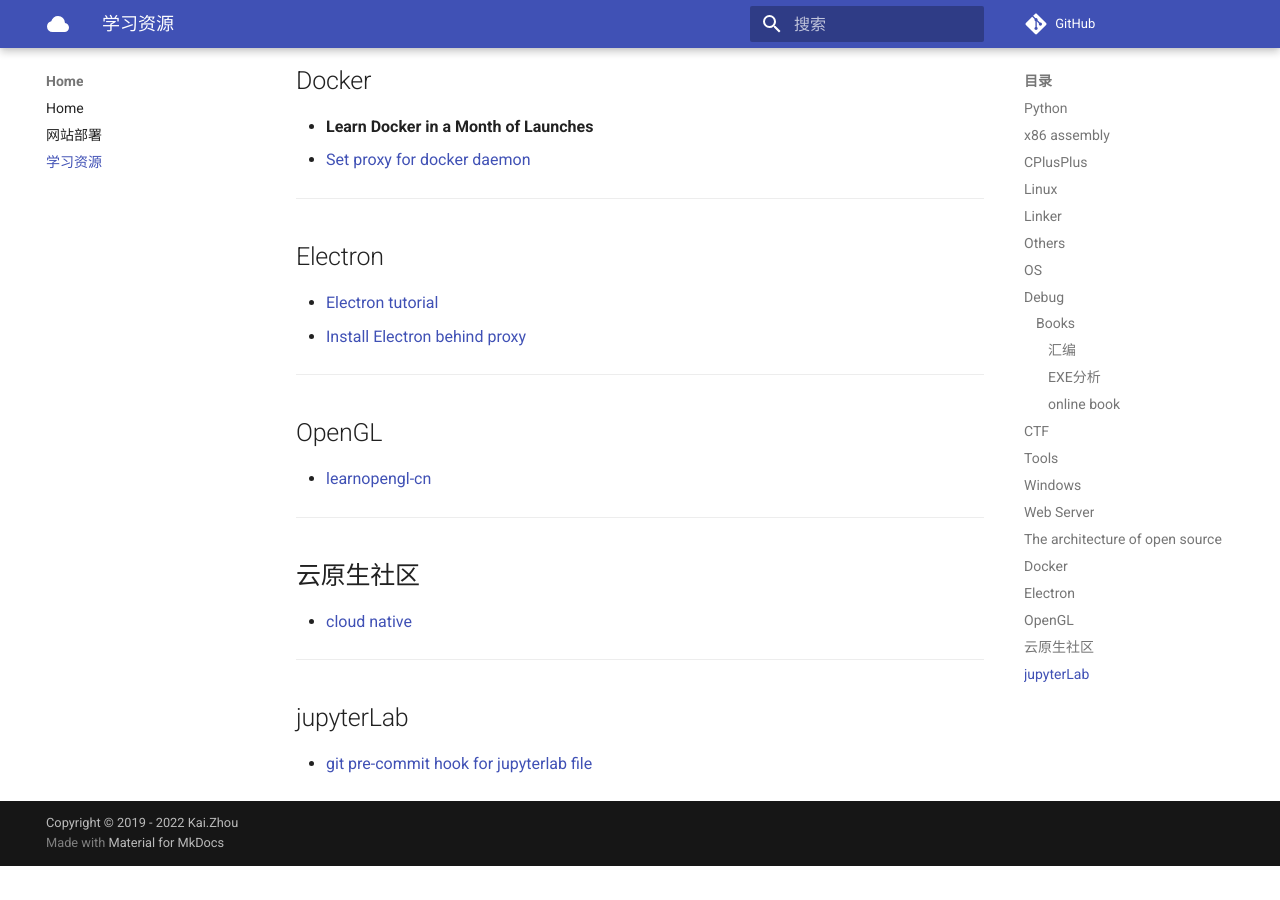
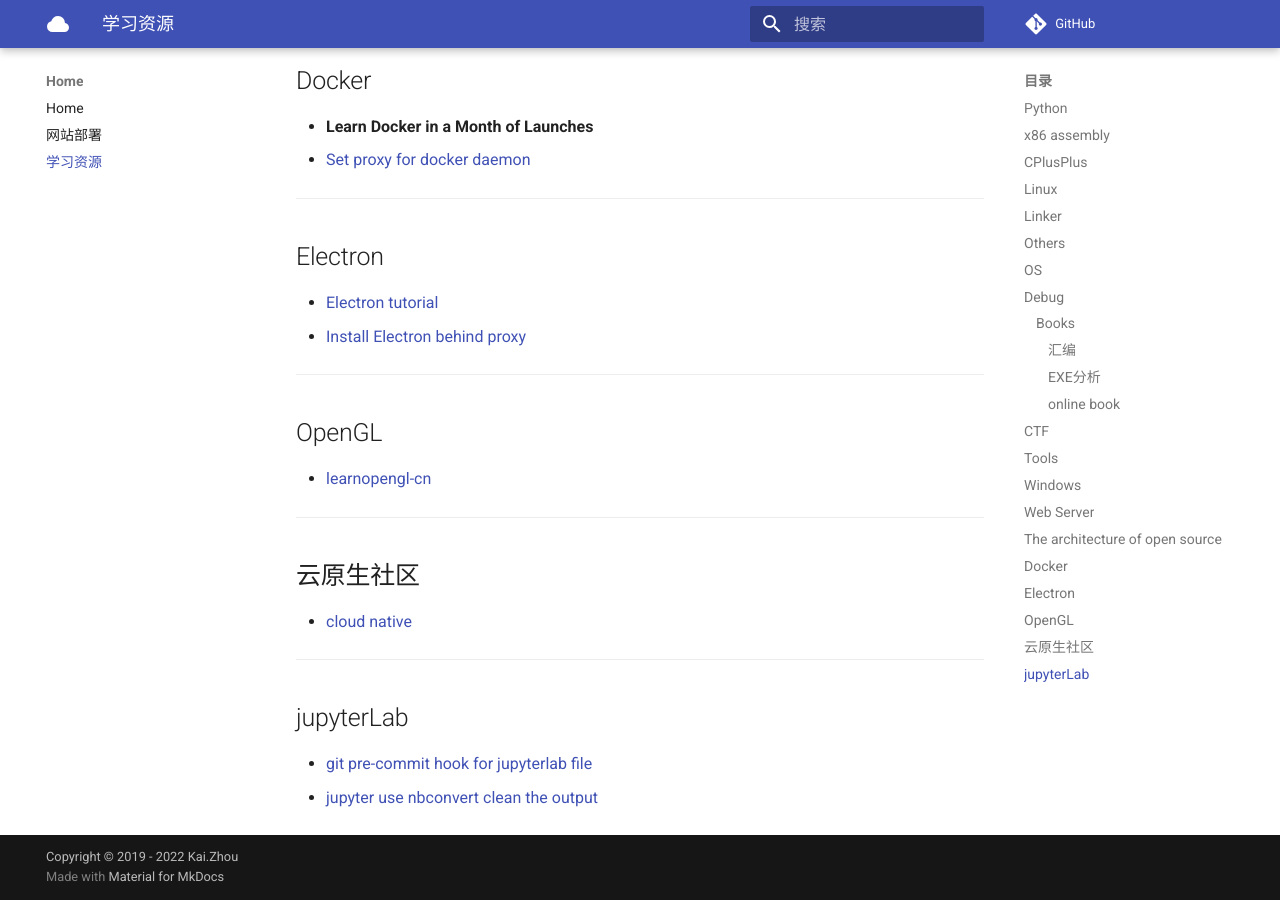
Before and after one commit to zhoukaidev/ks_blog, an MkDocs documentation site: the page built from docs/trainingResource.md, in a window 1280 px wide and 900 px high, scrolled down 2724 px. Built offline with MkDocs 1.6.1 and Material for MkDocs 9.7.7, drawn with Linux system fonts in a browser that asks for light colours; comment, search, counter and statistics services are not loaded; before the commit the page ends 3590 px from its top, so only the background shows below that.

Commit message:
Update trainingResource.md

```diff
--- a/docs/trainingResource.md
+++ b/docs/trainingResource.md
@@ -133,3 +133,4 @@
 ## jupyterLab
 
 * [git pre-commit hook for jupyterlab file](https://medium.com/somosfit/version-control-on-jupyter-notebooks-6b67a0cf12a3)
+* [jupyter use nbconvert clean the output](https://stackoverflow.com/questions/28908319/how-to-clear-jupyter-notebooks-output-in-all-cells-from-the-linux-terminal)
```
